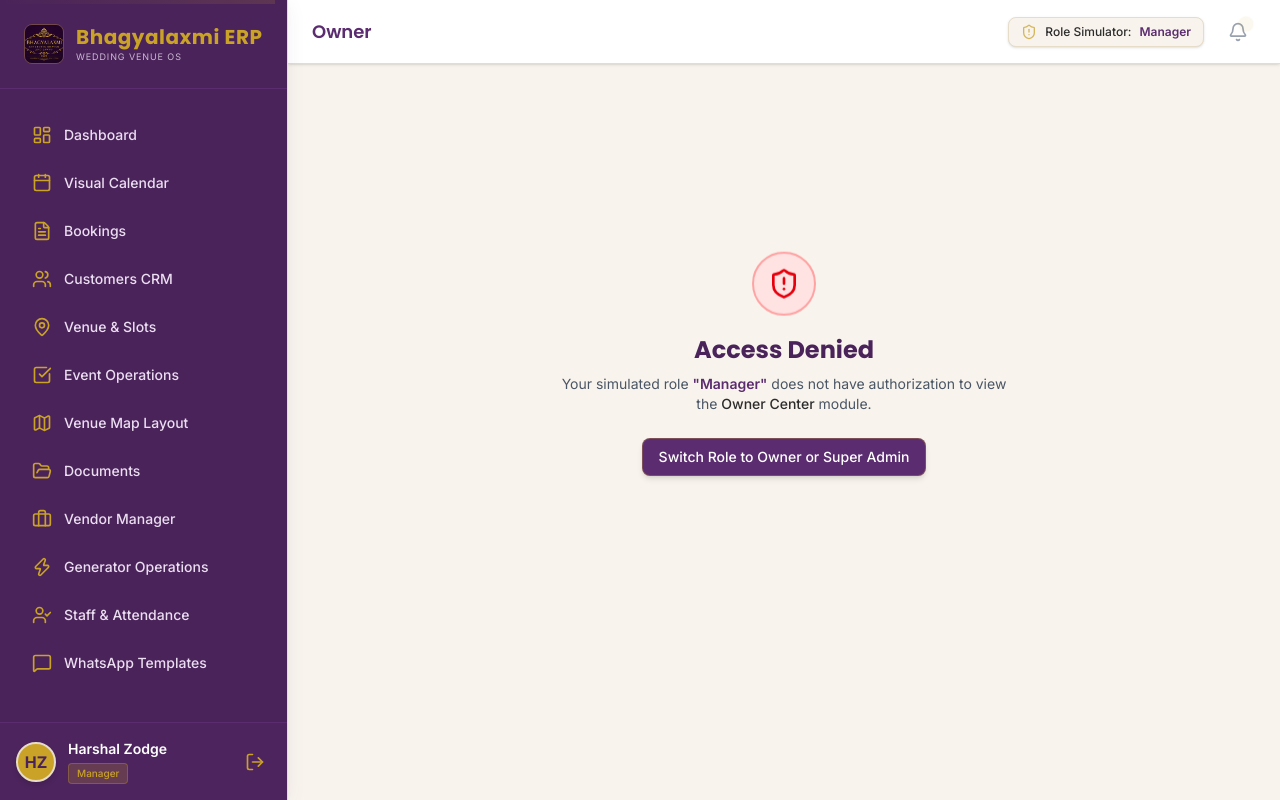
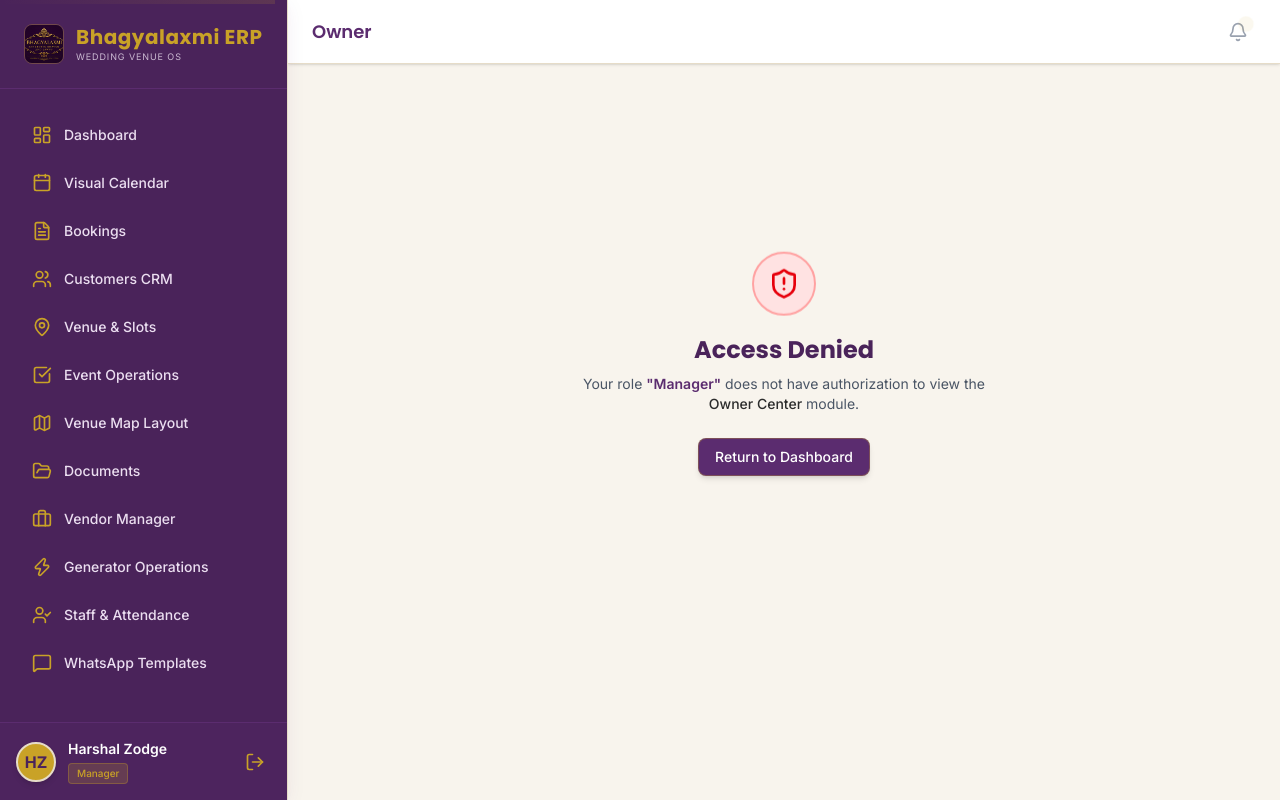
Before and after one commit to HarshalZodge/Lawn, a Next.js app: page /owner in a window 1280 px wide. Built offline with nearby package versions, Linux system fonts and the light colour scheme.

Commit message:
Remove developer simulator tools and sandbox messages for final production release

```diff
--- a/src/app/finance/page.tsx
+++ b/src/app/finance/page.tsx
@@ -288,7 +288,7 @@ export default function FinanceManager() {
             {/* Modal Actions Header Bar */}
             <div className="p-4 bg-purple-dark text-white flex justify-between items-center no-print">
               <span className="font-heading text-xs font-bold text-gold-primary uppercase tracking-wider">
-                GST Invoice Sandbox
+                Tax Invoice Manager
               </span>
               <div className="flex items-center space-x-2">
                 <button
@@ -648,7 +648,7 @@ export default function FinanceManager() {
                   className="w-full px-3 py-2 bg-white border border-border-light rounded-lg text-xs"
                 >
                   <option value="UPI">UPI (GooglePay / PhonePe)</option>
-                  <option value="Razorpay">Razorpay Checkout Sandbox</option>
+                  <option value="Razorpay">Razorpay Checkout Online</option>
                   <option value="Cash">Cash Handover</option>
                   <option value="Bank Transfer">Bank Transfer (NEFT/RTGS)</option>
                 </select>
@@ -695,7 +695,7 @@ export default function FinanceManager() {
 
                   {showRazorpay && (
                     <div className="p-3 bg-white border border-border-light rounded text-[9px] font-semibold space-y-2">
-                      <p className="text-green-700">✓ Simulated Razorpay Gateway Active</p>
+                      <p className="text-green-700 font-semibold">✓ Razorpay Gateway Connected</p>
                       <p className="text-gray-400">Ref ID: <span className="text-dark font-bold font-sans">{payRef || 'Processing...'}</span></p>
                     </div>
                   )}
@@ -780,7 +780,7 @@ export default function FinanceManager() {
                 </button>
                 <button
                   onClick={() => {
-                    alert(`Message successfully dispatched via mock ${shareType} API integration!`);
+                    alert(`Message successfully dispatched via ${shareType} integration!`);
                     setShareType(null);
                   }}
                   className="px-5 py-2 bg-purple-primary text-white font-bold rounded border border-gold-primary/30 hover:bg-purple-dark text-[10px] shadow-sm flex items-center"
--- a/src/components/layout/dashboard-layout.tsx
+++ b/src/components/layout/dashboard-layout.tsx
@@ -44,28 +44,14 @@ export default function DashboardLayout({ children }: { children: React.ReactNod
 
   const [currentUser, setCurrentUser] = useState<Profile | null>(null);
   const [sidebarOpen, setSidebarOpen] = useState(false);
-  const [roleMenuOpen, setRoleMenuOpen] = useState(false);
-  const [allProfiles, setAllProfiles] = useState<Profile[]>([]);
   const [authChecked, setAuthChecked] = useState(false);
 
   useEffect(() => {
     // Initialize user profile
     const user = db.getCurrentUser();
-    const profiles = db.getProfiles();
     setCurrentUser(user);
-    setAllProfiles(profiles);
     setAuthChecked(true);
   }, []);
-
-  const handleRoleChange = (userId: string) => {
-    db.setCurrentUser(userId);
-    const updated = db.getCurrentUser();
-    setCurrentUser(updated);
-    setRoleMenuOpen(false);
-
-    // Redirect to home/dashboard on role switch to re-validate permissions
-    router.refresh();
-  };
 
   // Permission verification
   const currentItem = SIDEBAR_ITEMS.find(item => pathname.startsWith(item.href));
@@ -252,45 +238,6 @@ export default function DashboardLayout({ children }: { children: React.ReactNod
 
           {/* TOP RIGHT TOOLBAR */}
           <div className="flex items-center space-x-4 ml-auto">
-            {/* ROLE SELECTOR (FOR DEMO/TESTING RBAC) */}
-            <div className="relative">
-              <button
-                onClick={() => setRoleMenuOpen(!roleMenuOpen)}
-                className="flex items-center space-x-2 px-3 py-1.5 bg-ivory border border-border-light hover:border-gold-primary rounded-lg text-xs font-medium text-dark transition-all shadow-sm"
-                title="Switch role instantly to test access control permissions"
-              >
-                <ShieldAlert className="h-4 w-4 text-gold-primary animate-pulse" />
-                <span className="hidden sm:inline">Role Simulator:</span>
-                <span className="font-semibold text-purple-primary">{currentUser.role}</span>
-              </button>
-
-              {roleMenuOpen && (
-                <div className="absolute right-0 mt-2 w-64 bg-white border border-border-light rounded-xl shadow-luxury-lg py-2 z-50 animate-in fade-in slide-in-from-top-2 duration-200">
-                  <div className="px-4 py-2 border-b border-border-light">
-                    <p className="text-xs font-bold text-dark uppercase tracking-wider">Simulate Workspace Role</p>
-                    <p className="text-[10px] text-gray-500 mt-0.5">Test restricted page modules in real-time.</p>
-                  </div>
-                  <div className="max-h-60 overflow-y-auto py-1">
-                    {allProfiles.map((prof) => (
-                      <button
-                        key={prof.id}
-                        onClick={() => handleRoleChange(prof.id)}
-                        className={cn(
-                          "w-full text-left px-4 py-2 text-xs flex flex-col transition-colors",
-                          prof.id === currentUser.id
-                            ? "bg-purple-light/40 text-purple-primary font-semibold border-l-4 border-purple-primary"
-                            : "hover:bg-ivory text-dark"
-                        )}
-                      >
-                        <span className="font-medium">{prof.fullName}</span>
-                        <span className="text-[10px] text-gray-500 italic mt-0.5">{prof.role}</span>
-                      </button>
-                    ))}
-                  </div>
-                </div>
-              )}
-            </div>
-
             {/* NOTIFICATIONS */}
             <button className="p-2 text-gray-400 hover:text-purple-primary rounded-full hover:bg-ivory relative transition-colors">
               <Bell className="h-5 w-5" />
@@ -310,14 +257,14 @@ export default function DashboardLayout({ children }: { children: React.ReactNod
               </div>
               <h3 className="font-heading text-2xl font-bold text-purple-dark">Access Denied</h3>
               <p className="text-gray-600 max-w-md mt-2 text-sm">
-                Your simulated role <span className="font-semibold text-purple-primary">"{currentUser.role}"</span> does not have authorization to view the <span className="font-medium text-dark">{currentItem?.name}</span> module.
+                Your role <span className="font-semibold text-purple-primary">"{currentUser.role}"</span> does not have authorization to view the <span className="font-medium text-dark">{currentItem?.name}</span> module.
               </p>
-              <button
-                onClick={() => setRoleMenuOpen(true)}
-                className="mt-6 px-4 py-2 bg-purple-primary text-white rounded-lg hover:bg-purple-dark shadow-md transition-all font-medium text-sm border border-gold-primary/30"
+              <Link
+                href="/dashboard"
+                className="mt-6 px-4 py-2 bg-purple-primary text-white rounded-lg hover:bg-purple-dark shadow-md transition-all font-medium text-sm border border-gold-primary/30 inline-block"
               >
-                Switch Role to Owner or Super Admin
-              </button>
+                Return to Dashboard
+              </Link>
             </div>
           )}
         </main>
```
